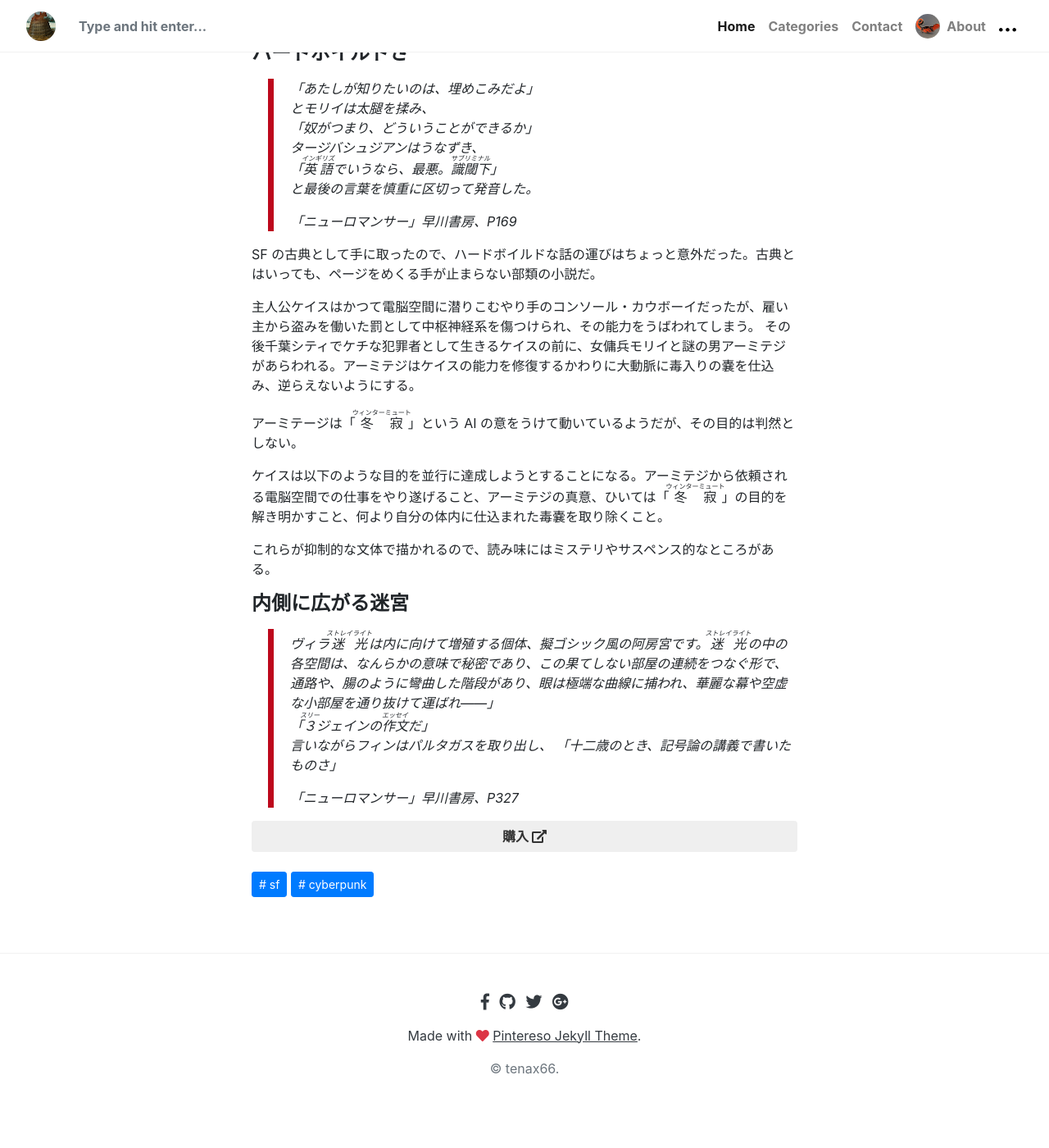
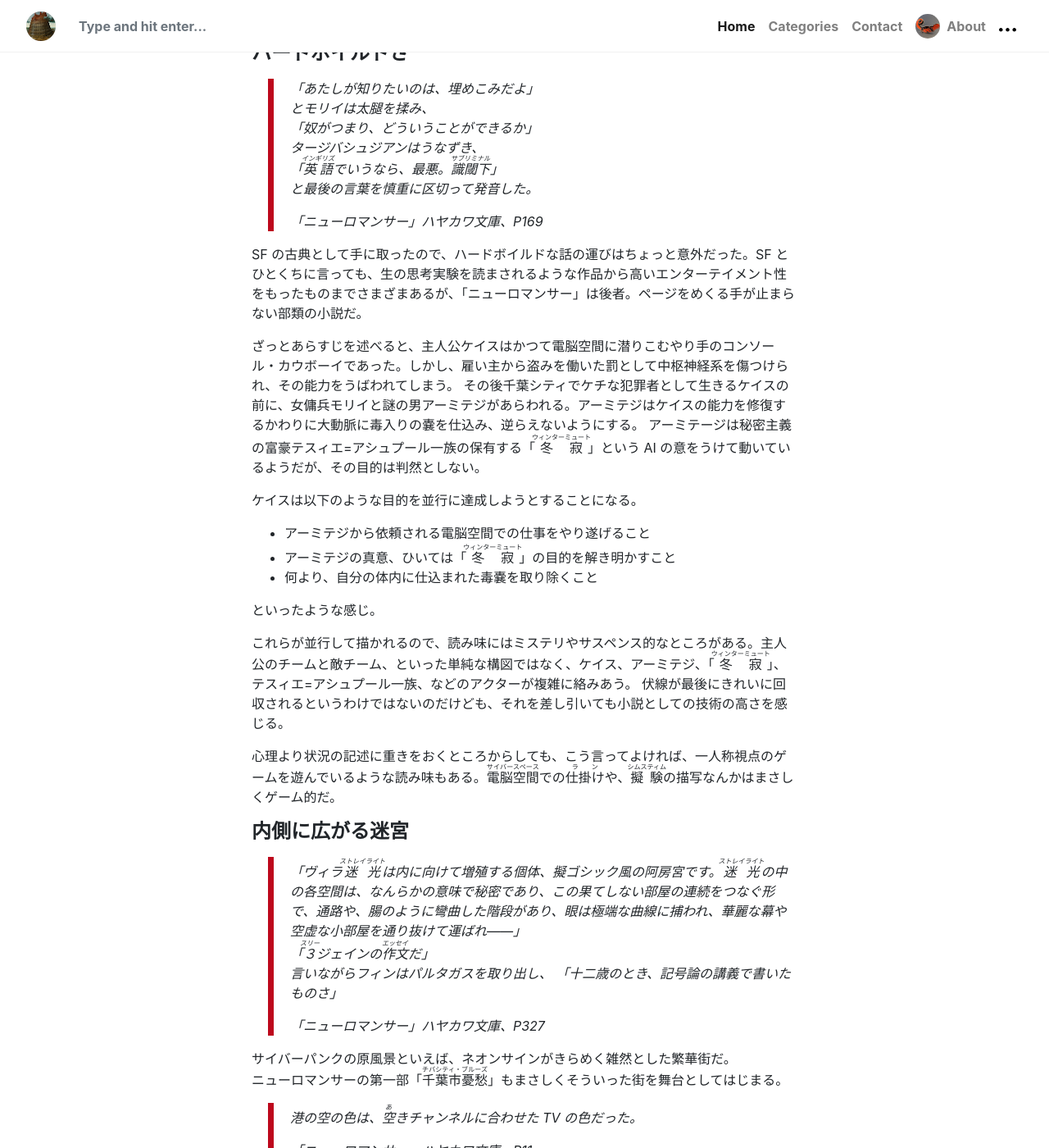
Before and after one commit to tenax66/babel, a Jekyll site: the page built from _posts/2024-02-07-neuromancer.md, in a window 1280 px wide and 1400 px high, scrolled down 1461 px. Shown: the whole window at 82% size. Built offline with Jekyll 4.4.1, drawn with Linux system fonts in a browser that asks for light colours; nearby versions of some CDN libraries; library files that are not in the unit come from our copies; comment, search, counter and statistics services are not loaded; before the commit the page ends 2840 px from its top, so only the background shows below that; some of the changed text lies outside the part shown.

Commit message:
Update 2024-02-07-neuromancer.md

```diff
--- a/_posts/2024-02-07-neuromancer.md
+++ b/_posts/2024-02-07-neuromancer.md
@@ -18,24 +18,65 @@
 > 「<ruby>英語<rp>（</rp><rt>インギリズ</rt><rp>）</rp></ruby>でいうなら、最悪。<ruby>識閾下<rp>（</rp><rt>サブリミナル</rt><rp>）</rp></ruby>」
 > と最後の言葉を慎重に区切って発音した。
 >
-> _「ニューロマンサー」早川書房、P169_
+> 「ニューロマンサー」ハヤカワ文庫、P169
 
-SF の古典として手に取ったので、ハードボイルドな話の運びはちょっと意外だった。古典とはいっても、ページをめくる手が止まらない部類の小説だ。
+SF の古典として手に取ったので、ハードボイルドな話の運びはちょっと意外だった。SF とひとくちに言っても、生の思考実験を読まされるような作品から高いエンターテイメント性をもったものまでさまざまあるが、「ニューロマンサー」は後者。ページをめくる手が止まらない部類の小説だ。
 
-主人公ケイスはかつて電脳空間に潜りこむやり手のコンソール・カウボーイだったが、雇い主から盗みを働いた罰として中枢神経系を傷つけられ、その能力をうばわれてしまう。
+ざっとあらすじを述べると、主人公ケイスはかつて電脳空間に潜りこむやり手のコンソール・カウボーイであった。しかし、雇い主から盗みを働いた罰として中枢神経系を傷つけられ、その能力をうばわれてしまう。
 その後千葉シティでケチな犯罪者として生きるケイスの前に、女傭兵モリイと謎の男アーミテジがあらわれる。アーミテジはケイスの能力を修復するかわりに大動脈に毒入りの嚢を仕込み、逆らえないようにする。
+アーミテージは秘密主義の富豪テスィエ=アシュプール一族の保有する「<ruby>冬寂<rp>（</rp><rt>ウィンターミュート</rt><rp>）</rp></ruby>」という AI の意をうけて動いているようだが、その目的は判然としない。
 
-アーミテージは「<ruby>冬寂<rp>（</rp><rt>ウィンターミュート</rt><rp>）</rp></ruby>」という AI の意をうけて動いているようだが、その目的は判然としない。
+ケイスは以下のような目的を並行に達成しようとすることになる。
 
-ケイスは以下のような目的を並行に達成しようとすることになる。アーミテジから依頼される電脳空間での仕事をやり遂げること、アーミテジの真意、ひいては「<ruby>冬寂<rp>（</rp><rt>ウィンターミュート</rt><rp>）</rp></ruby>」の目的を解き明かすこと、何より自分の体内に仕込まれた毒嚢を取り除くこと。
+- アーミテジから依頼される電脳空間での仕事をやり遂げること
+- アーミテジの真意、ひいては「<ruby>冬寂<rp>（</rp><rt>ウィンターミュート</rt><rp>）</rp></ruby>」の目的を解き明かすこと
+- 何より、自分の体内に仕込まれた毒嚢を取り除くこと
 
-これらが抑制的な文体で描かれるので、読み味にはミステリやサスペンス的なところがある。
+といったような感じ。
+
+これらが並行して描かれるので、読み味にはミステリやサスペンス的なところがある。主人公のチームと敵チーム、といった単純な構図ではなく、ケイス、アーミテジ、「<ruby>冬寂<rp>（</rp><rt>ウィンターミュート</rt><rp>）</rp></ruby>」、テスィエ=アシュプール一族、などのアクターが複雑に絡みあう。
+伏線が最後にきれいに回収されるというわけではないのだけども、それを差し引いても小説としての技術の高さを感じる。
+
+心理より状況の記述に重きをおくところからしても、こう言ってよければ、一人称視点のゲームを遊んでいるような読み味もある。<ruby>電脳空間<rp>（</rp><rt>サイバースペース</rt><rp>）</rp></ruby>での<ruby>仕掛け<rp>（</rp><rt>ラン</rt><rp>）</rp></ruby>や、<ruby>擬験<rp>（</rp><rt>シムスティム</rt><rp>）</rp></ruby>の描写なんかはまさしくゲーム的だ。
 
 #### 内側に広がる迷宮
 
-> ヴィラ<ruby>迷光<rp>（</rp><rt>ストレイライト</rt><rp>）</rp></ruby>は内に向けて増殖する個体、擬ゴシック風の阿房宮です。<ruby>迷光<rp>（</rp><rt>ストレイライト</rt><rp>）</rp></ruby>の中の各空間は、なんらかの意味で秘密であり、この果てしない部屋の連続をつなぐ形で、通路や、腸のように彎曲した階段があり、眼は極端な曲線に捕われ、華麗な幕や空虚な小部屋を通り抜けて運ばれ——」
+> 「ヴィラ<ruby>迷光<rp>（</rp><rt>ストレイライト</rt><rp>）</rp></ruby>は内に向けて増殖する個体、擬ゴシック風の阿房宮です。<ruby>迷光<rp>（</rp><rt>ストレイライト</rt><rp>）</rp></ruby>の中の各空間は、なんらかの意味で秘密であり、この果てしない部屋の連続をつなぐ形で、通路や、腸のように彎曲した階段があり、眼は極端な曲線に捕われ、華麗な幕や空虚な小部屋を通り抜けて運ばれ——」
 > 「<ruby>３<rp>（</rp><rt>スリー</rt><rp>）</rp></ruby>ジェインの<ruby>作文<rp>（</rp><rt>エッセイ</rt><rp>）</rp></ruby>だ」
 > 言いながらフィンはパルタガスを取り出し、
 > 「十二歳のとき、記号論の講義で書いたものさ」
 >
-> _「ニューロマンサー」早川書房、P327_
+> 「ニューロマンサー」ハヤカワ文庫、P327
+
+サイバーパンクの原風景といえば、ネオンサインがきらめく雑然とした繁華街だ。
+ニューロマンサーの第一部「<ruby>千葉市憂愁<rp>（</rp><rt>チバシティ・ブルーズ</rt><rp>）</rp></ruby>」もまさしくそういった街を舞台としてはじまる。
+
+> 港の空の色は、<ruby>空<rp>（</rp><rt>あ</rt><rp>）</rp></ruby>きチャンネルに合わせた TV の色だった。
+>
+> 「ニューロマンサー」ハヤカワ文庫、P11
+
+からはじまる印象的なパートである。
+
+しかし、「ニューロマンサー」の後半のおもな舞台は「<ruby>自由界<rp>（</rp><rt>フリーサイド</rt><rp>）</rp></ruby>」と称される宇宙コロニーだ。
+この<ruby>紡錘体<rp>（</rp><rt>スピンドル</rt><rp>）</rp></ruby>はテスィエ=アシュプール一族により保有されており、その先端には一族の私有地「ヴィラ<ruby>迷光<rp>（</rp><rt>ストレイライト</rt><rp>）</rp></ruby>」が所在する。
+この建物の描写はわたしの好みだった。
+
+> 「——われわれは古い一族であり、わが家の入り組みようは。その時代を反映しています。けれども、別なものの反映でもあるのです。ヴィラの記号性は内向を、外殻の彼方の華やかな虚空の否定を、物語ります。
+> テスィエとアシュプールとは、重力の井戸を登りつめたあげく、宇宙を唾棄すべきもの<ruby>看做<rp>（</rp><rt>みな</rt><rp>）</rp></ruby>しました。<ruby>自由界<rp>（</rp><rt>フリーサイド</rt><rp>）</rp></ruby>を建造して、新しい群島の富を吸い上げ、富裕に、偏窟になり、<ruby>迷光<rp>（</rp><rt>ストレイライト</rt><rp>）</rp></ruby>の中に肉体の延長を建設しかかりました。われわれは金銭の蔭に身を封じこめ、内に向けて成熟し、継ぎ目のない自我宇宙を創成したのです。……」
+>
+> 「ニューロマンサー」ハヤカワ文庫、P328
+
+この「増殖する迷路のような建造物」「内側にある無限」とでもいったモチーフに興味をひかれた。フラクタル的な感覚が近いだろうか。
+わたしがこれに関連して思い出すのは李禹煥の「余白の芸術」にあったアートの手法に関する議論で、彼はそれを以下のようにわけている。
+
+> アートは、詩であり批評であり、そして超越的なものである。
+> そのためには二つの道がある。一つ目は、自分の内面的なイメージを現実化する道である。二つ目は、自分の内面的な考えと外部の現実とを組み合わせる道である。三つ目は、日常の現実をそのまま再生産する道だが、そこには暗示も飛躍もないので、私はそれをアートとはみない。
+>
+> 「余白の芸術」みすず書房、p3
+
+李禹煥はこのうち二つ目の手法をもっとも高く評価しているようであり、自身もそのような制作をしている。
+だがわたしは、むしろ一つ目のタイプの芸術に心を惹かれるところがある。李禹煥もひとつ目のタイプの芸術をまったく認めていないわけではなく、同書中でも若林奮への高い評価を通じてそれを隠さない。
+
+
+
+退廃的な千葉の風景だけでなく、こういった静謐で自閉的な空間にもサイバーパンク的な感覚はありうるのだとわかった。
```
